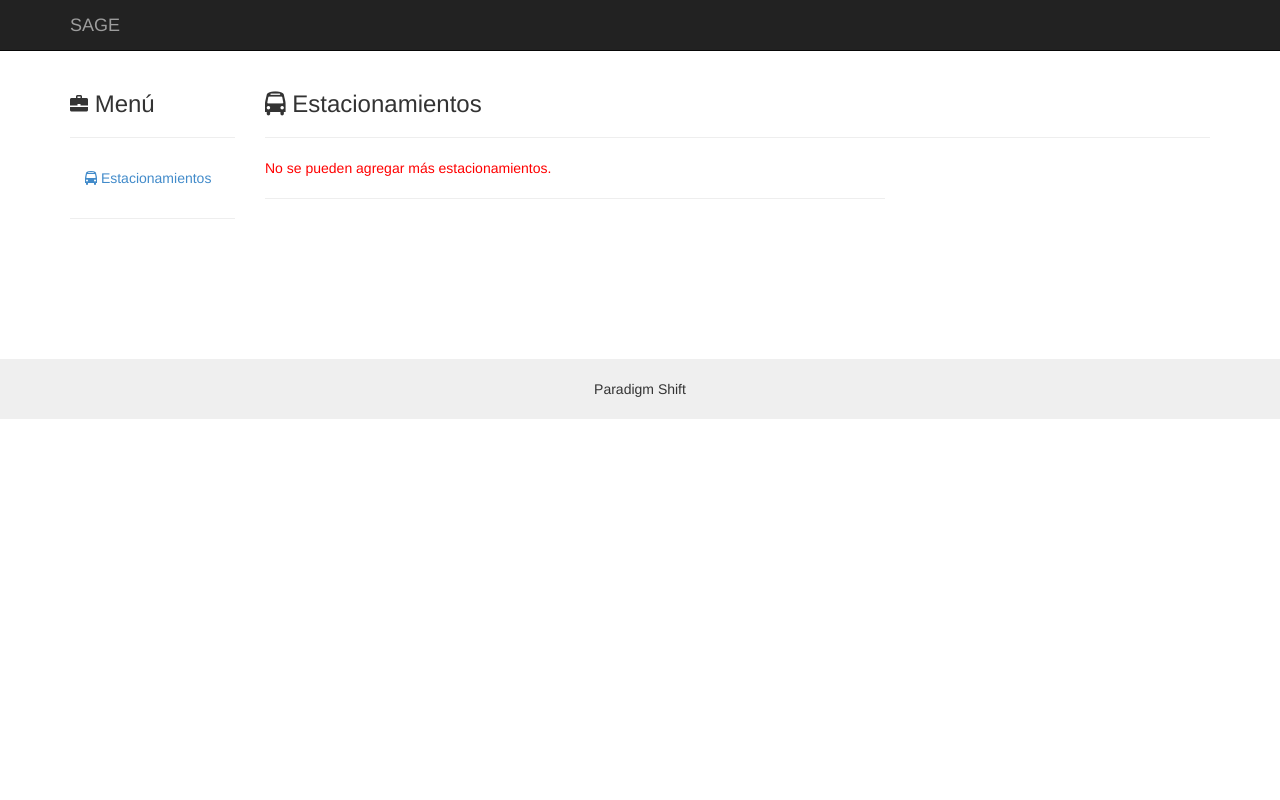
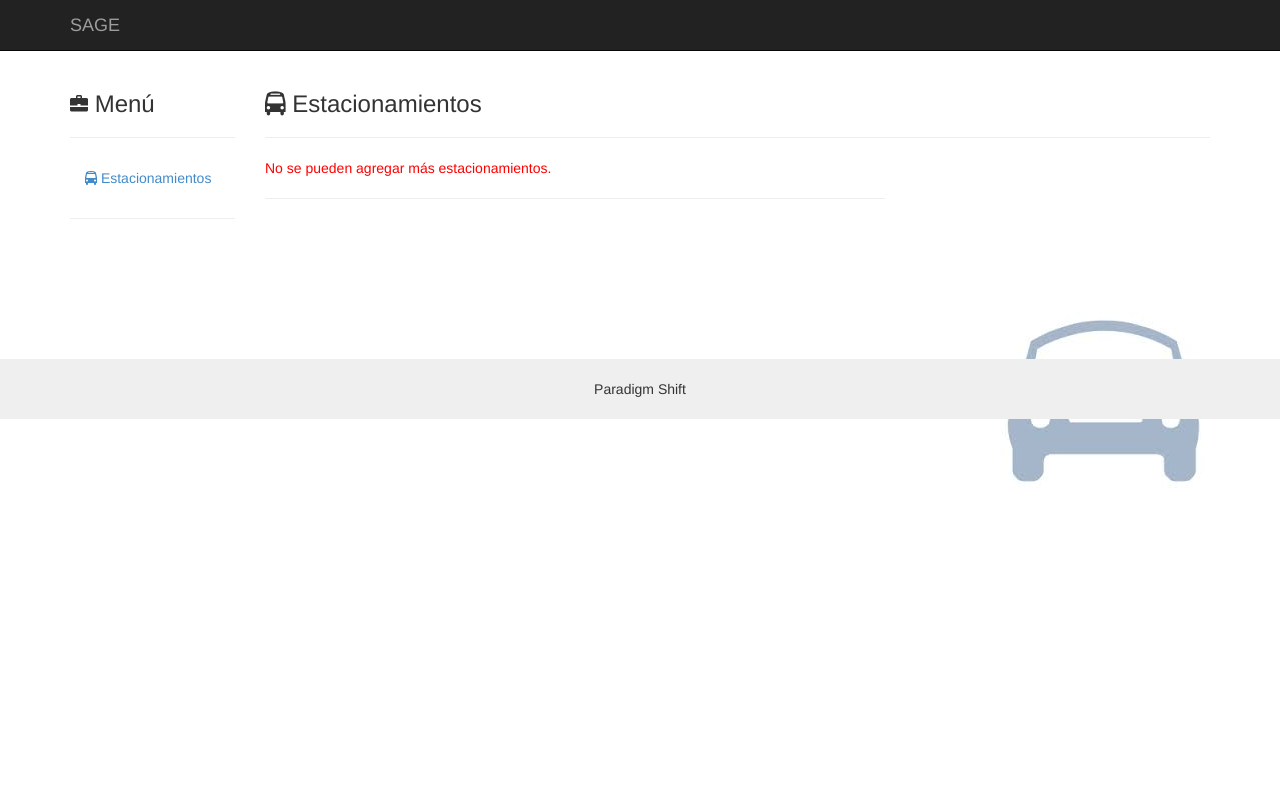
Before and after one commit to Sealos/SAGE, a Django app: template src/SAGE/templates/estacionamientoLlen.html in a window 1280 px wide. Run offline with Django 3.2, Linux system fonts and the light colour scheme; the template is opened without the code that fills it, so the values that code supplies are empty; some libraries are stand-ins or nearby versions.

Commit message:
interfaz

```diff
--- a/src/SAGE/static/css/base.css
+++ b/src/SAGE/static/css/base.css
@@ -1,3 +1,11 @@
+body {
+
+  background-image: url("./images.jpg");
+  background-repeat:no-repeat;
+  background-position: 93% 50%;
+}
+
+
  .navbar-static-top {
         margin-bottom:20px;
       }
--- a/src/SAGE/templates/estacionamiento.html
+++ b/src/SAGE/templates/estacionamiento.html
@@ -71,12 +71,12 @@
     <div class="col-sm-9">
 
       <!-- column 2 -->
-       <h3><i class="fa fa-bus"></i> Estacionamiento</h3>
+       <h3><i class="fa fa-bus"></i> Estacionamiento {{estacionamiento.nombre}}</h3>
 
        <hr>
 
      <!--/row-->
-    <div class="col-md-5">
+    <div class="col-md-4">
 
       <table class="table table-striped">
         <thead>
@@ -131,7 +131,7 @@
 
 
     </div>
-    <div class="col-md-3">
+    <div class="col-md-4">
 
        <table class="table table-striped">
         <thead>
--- a/src/SAGE/templates/estacionamientoReserva.html
+++ b/src/SAGE/templates/estacionamientoReserva.html
@@ -73,7 +73,7 @@
        <hr>
 
      <!--/row-->
-    <div class="col-md-5">
+    <div class="col-md-4">
 
       <table class="table table-striped">
         <thead>
@@ -128,7 +128,7 @@
 
 
     </div>
-    <div class="col-md-3">
+    <div class="col-md-4">
 
        <table class="table table-striped">
         <thead>
```
Also changed, not shown: src/SAGE/static/css/images.jpg (added), 1 other file.
